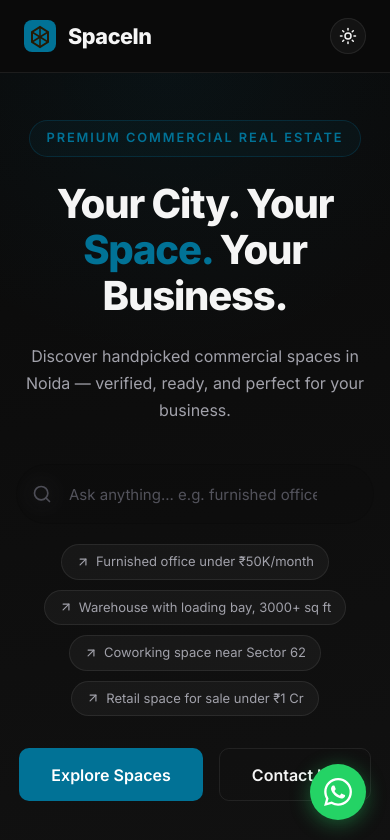
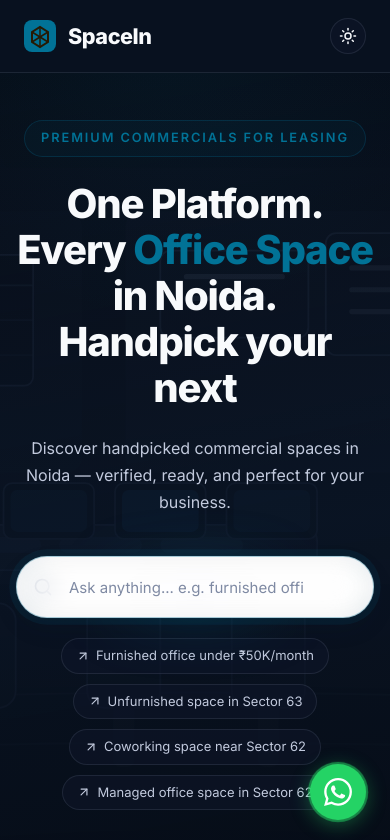
Before and after one commit to divyanshgoyal0804/SpaceIN, a Next.js app: page / in a window 390 px wide. Shown: the top 840 px of the page. Built offline with nearby package versions, Linux system fonts and the light colour scheme.

Commit message:
today's work

```diff
--- a/src/app/(site)/HomePage.module.css
+++ b/src/app/(site)/HomePage.module.css
@@ -7,7 +7,9 @@
   display: flex;
   align-items: center;
   justify-content: center;
-  background: linear-gradient(170deg, var(--bg-primary) 0%, var(--bg-secondary) 100%);
+  background:
+    linear-gradient(170deg, rgba(6, 11, 20, 0.66) 0%, rgba(9, 19, 34, 0.82) 54%, rgba(5, 11, 20, 0.92) 100%),
+    url('/office-space-bg.svg') center/cover no-repeat;
   position: relative;
   overflow: hidden;
 }
--- a/src/app/(site)/page.tsx
+++ b/src/app/(site)/page.tsx
@@ -1,5 +1,5 @@
 import Link from 'next/link';
-import { Building2, ShieldCheck, MapPin } from 'lucide-react';
+import { Building2, ShieldCheck, MapPin, Wallet, Settings, Wrench } from 'lucide-react';
 import HeroSearch from '@/components/homepage/HeroSearch';
 import styles from './HomePage.module.css';
 
@@ -22,6 +22,24 @@ const features = [
     description:
       'Strategic locations across Noida with excellent connectivity and infrastructure.',
   },
+  {
+    icon: Wallet,
+    title: 'Budget Friendly',
+    description:
+      'Flexible pricing options to suit every budget. Find the right space without compromising on quality or location.',
+  },
+  {
+    icon: Settings,
+    title: 'Managed Services',
+    description:
+      'End-to-end property management including maintenance, security, and support — so you can focus on your business.',
+  },
+  {
+    icon: Wrench,
+    title: 'Built to Suit',
+    description:
+      'Customizable spaces designed to meet your exact business needs, from layout to infrastructure.',
+  },
 ];
 
 export default function HomePage() {
@@ -30,10 +48,11 @@ export default function HomePage() {
       {/* Hero Section */}
       <section className={styles.hero}>
         <div className={styles.heroContainer}>
-          <p className={styles.heroEyebrow}>Premium Commercial Real Estate</p>
-          <h1 className={styles.heroHeadline}>
-            Your City. Your <span className={styles.heroAccent}>Space.</span> Your
-            Business.
+          <p className={styles.heroEyebrow}>Premium Commercials for leasing</p>
+            <h1 className={styles.heroHeadline}>
+            One Platform. Every <span className={styles.heroAccent}>Office Space </span>
+            in Noida.
+            <div>Handpick your next</div>
           </h1>
           <p className={styles.heroSub}>
             Discover handpicked commercial spaces in Noida — verified, ready, and
@@ -56,7 +75,7 @@ export default function HomePage() {
         <div className={styles.featuresContainer}>
           <h2 className={styles.featuresTitle}>Why SpaceIn?</h2>
           <p className={styles.featuresSubtitle}>
-            We take the complexity out of finding your next commercial space.
+            Because finding the right office shouldn't feel like a full-time job.
           </p>
           <div className={styles.featuresGrid}>
             {features.map((feature) => (
--- a/src/app/globals.css
+++ b/src/app/globals.css
@@ -1,30 +1,30 @@
 @import "tailwindcss";
 
 :root {
-  --bg-primary: #0a0a0a;
-  --bg-secondary: #111111;
-  --bg-tertiary: #1a1a1a;
-  --bg-card: #161616;
-  --text-primary: #f5f5f5;
-  --text-secondary: #a1a1aa;
-  --text-muted: #52525b;
+  --bg-primary: #08111f;
+  --bg-secondary: #10192c;
+  --bg-tertiary: #172238;
+  --bg-card: #162033;
+  --text-primary: #f8fafc;
+  --text-secondary: #c2cadd;
+  --text-muted: #7f8aa3;
   --accent: #017296;
   --accent-rgb: 1, 114, 150;
   --accent-hover: #025f80;
   --accent-foreground: #ffffff;
-  --border: rgba(255, 255, 255, 0.08);
-  --border-hover: rgba(255, 255, 255, 0.15);
-  --glass-bg: rgba(255, 255, 255, 0.04);
-  --glass-border: rgba(255, 255, 255, 0.08);
-  --glass-hover: rgba(255, 255, 255, 0.08);
-  --shadow: rgba(0, 0, 0, 0.5);
-  --overlay: rgba(0, 0, 0, 0.7);
-  --input-bg: rgba(255, 255, 255, 0.06);
-  --input-border: rgba(255, 255, 255, 0.12);
+  --border: rgba(148, 163, 184, 0.14);
+  --border-hover: rgba(148, 163, 184, 0.24);
+  --glass-bg: rgba(15, 23, 42, 0.56);
+  --glass-border: rgba(148, 163, 184, 0.14);
+  --glass-hover: rgba(15, 23, 42, 0.7);
+  --shadow: rgba(2, 6, 23, 0.55);
+  --overlay: rgba(2, 6, 23, 0.72);
+  --input-bg: rgba(15, 23, 42, 0.72);
+  --input-border: rgba(148, 163, 184, 0.18);
   --input-text: #f5f5f5;
-  --input-placeholder: #52525b;
-  --card-bg: #161616;
-  --card-border: rgba(255, 255, 255, 0.06);
+  --input-placeholder: #7f8aa3;
+  --card-bg: #162033;
+  --card-border: rgba(148, 163, 184, 0.1);
 }
 
 /* ============================================
@@ -50,30 +50,30 @@
    Dark Theme (Default)
    ============================================ */
 [data-theme="dark"] {
-  --bg-primary: #0a0a0a;
-  --bg-secondary: #111111;
-  --bg-tertiary: #1a1a1a;
-  --bg-card: #161616;
-  --text-primary: #f5f5f5;
-  --text-secondary: #a1a1aa;
-  --text-muted: #52525b;
+  --bg-primary: #08111f;
+  --bg-secondary: #10192c;
+  --bg-tertiary: #172238;
+  --bg-card: #162033;
+  --text-primary: #f8fafc;
+  --text-secondary: #c2cadd;
+  --text-muted: #7f8aa3;
   --accent: #017296;
   --accent-rgb: 1, 114, 150;
   --accent-hover: #025f80;
   --accent-foreground: #ffffff;
-  --border: rgba(255, 255, 255, 0.08);
-  --border-hover: rgba(255, 255, 255, 0.15);
-  --glass-bg: rgba(255, 255, 255, 0.04);
-  --glass-border: rgba(255, 255, 255, 0.08);
-  --glass-hover: rgba(255, 255, 255, 0.08);
-  --shadow: rgba(0, 0, 0, 0.5);
-  --overlay: rgba(0, 0, 0, 0.7);
-  --input-bg: rgba(255, 255, 255, 0.06);
-  --input-border: rgba(255, 255, 255, 0.12);
+  --border: rgba(148, 163, 184, 0.14);
+  --border-hover: rgba(148, 163, 184, 0.24);
+  --glass-bg: rgba(15, 23, 42, 0.56);
+  --glass-border: rgba(148, 163, 184, 0.14);
+  --glass-hover: rgba(15, 23, 42, 0.7);
+  --shadow: rgba(2, 6, 23, 0.55);
+  --overlay: rgba(2, 6, 23, 0.72);
+  --input-bg: rgba(15, 23, 42, 0.72);
+  --input-border: rgba(148, 163, 184, 0.18);
   --input-text: #f5f5f5;
-  --input-placeholder: #52525b;
-  --card-bg: #161616;
-  --card-border: rgba(255, 255, 255, 0.06);
+  --input-placeholder: #7f8aa3;
+  --card-bg: #162033;
+  --card-border: rgba(148, 163, 184, 0.1);
   --badge-bg: rgba(1, 114, 150, 0.15);
   --badge-text: #017296;
   --success: #22c55e;
@@ -137,6 +137,11 @@ html {
 body {
   min-height: 100%;
   background-color: var(--bg-primary);
+  background-image:
+    radial-gradient(circle at top left, rgba(1, 114, 150, 0.16), transparent 32%),
+    radial-gradient(circle at top right, rgba(59, 130, 246, 0.12), transparent 28%),
+    linear-gradient(180deg, var(--bg-primary) 0%, #091322 52%, #060b14 100%);
+  background-attachment: fixed;
   color: var(--text-primary);
   font-family: var(--font-inter), 'Inter', system-ui, -apple-system, sans-serif;
   -webkit-font-smoothing: antialiased;
@@ -509,7 +514,7 @@ select.input-field option {
 .platform-scene,
 .interior-scene {
   position: relative;
-  background: #050505;
+  background: linear-gradient(180deg, #08111f 0%, #10192c 54%, #060b14 100%);
   overflow: hidden;
 }
 
@@ -568,7 +573,7 @@ select.input-field option {
 .transform-scene {
   position: relative;
   height: 300vh;
-  background: #050505;
+  background: linear-gradient(180deg, #060b14 0%, #08111f 45%, #10192c 100%);
   overflow: hidden;
 }
 
@@ -787,7 +792,7 @@ select.input-field option {
   font-size: 0.7rem;
   font-weight: 600;
   color: var(--text-secondary);
-  background: rgba(0, 0, 0, 0.7);
+  background: rgba(15, 23, 42, 0.78);
   padding: 0.15rem 0.5rem;
   border-radius: 4px;
   white-space: nowrap;
@@ -847,7 +852,7 @@ select.input-field option {
 .dataviz-scene {
   position: relative;
   height: 150vh;
-  background: #050505;
+  background: linear-gradient(180deg, #08111f 0%, #0f1b2e 48%, #060b14 100%);
   overflow: hidden;
 }
 
@@ -1045,7 +1050,7 @@ select.input-field option {
   text-transform: uppercase;
   padding: 0.15rem 0.4rem;
   border-radius: 4px;
-  background: rgba(0, 0, 0, 0.3);
+  background: rgba(15, 23, 42, 0.52);
   color: var(--accent);
 }
 
@@ -1075,7 +1080,7 @@ select.input-field option {
 .cta-scene {
   position: relative;
   height: 100vh;
-  background: #050505;
+  background: linear-gradient(180deg, #050b14 0%, #08111f 45%, #0b1626 100%);
   overflow: hidden;
   display: flex;
   align-items: center;
@@ -1090,7 +1095,7 @@ select.input-field option {
 .cta-sky {
   position: absolute;
   inset: 0;
-  background: linear-gradient(180deg, #0a0a1a 0%, #1a1020 30%, #2d1a0f 60%, #1a0f05 80%, #050505 100%);
+  background: linear-gradient(180deg, #09111f 0%, #111c31 28%, #172945 56%, #0f1b2e 80%, #050b14 100%);
 }
 
 .cta-buildings {
@@ -1104,7 +1109,7 @@ select.input-field option {
 .building-silhouette {
   position: absolute;
   bottom: 0;
-  background: #0a0a0a;
+  background: #0d1727;
   border-top-left-radius: 2px;
   border-top-right-radius: 2px;
 }
--- a/src/components/chat/chat.module.css
+++ b/src/components/chat/chat.module.css
@@ -831,7 +831,7 @@
     position: fixed;
     inset: 0;
     z-index: 199;
-    background: rgba(0, 0, 0, 0.6);
+    background: rgba(5, 11, 20, 0.62);
     opacity: 0;
     pointer-events: none;
     transition: opacity 0.25s ease;
--- a/src/components/homepage/HeroSearch.module.css
+++ b/src/components/homepage/HeroSearch.module.css
@@ -5,11 +5,82 @@
   display: flex;
   flex-direction: column;
   gap: 20px;
+  position: relative;
+}
+
+.wrapper::before {
+  content: '';
+  position: absolute;
+  left: 50%;
+  top: -10px;
+  width: 84%;
+  height: 96px;
+  transform: translateX(-50%);
+  background: radial-gradient(circle at center, rgba(var(--accent-rgb), 0.18) 0%, rgba(var(--accent-rgb), 0.08) 34%, transparent 74%);
+  filter: blur(20px);
+  pointer-events: none;
+  z-index: 0;
 }
 
 .searchContainer {
   position: relative;
   width: 100%;
+  border-radius: 999px;
+  border: 1px solid rgba(var(--accent-rgb), 0.24);
+  background: color-mix(in srgb, var(--input-bg, rgba(255, 255, 255, 0.06)) 88%, rgba(var(--accent-rgb), 0.08));
+  box-shadow:
+    0 10px 24px rgba(2, 6, 23, 0.2),
+    0 1px 0 rgba(255, 255, 255, 0.06) inset,
+    0 0 0 1px rgba(var(--accent-rgb), 0.06);
+  transition:
+    border-color 0.25s ease,
+    box-shadow 0.25s ease,
+    background-color 0.25s ease;
+  z-index: 1;
+  overflow: visible;
+}
+
+.searchContainer::before {
+  content: '';
+  position: absolute;
+  inset: 0;
+  border-radius: inherit;
+  background: transparent;
+  box-shadow: 0 0 0 0 rgba(var(--accent-rgb), 0.34);
+  animation: searchPulseRing 2s ease-out infinite;
+  pointer-events: none;
+  z-index: -1;
+}
+
+.searchContainer::after {
+  content: '';
+  position: absolute;
+  inset: -1px;
+  border-radius: inherit;
+  pointer-events: none;
+  opacity: 0;
+  box-shadow: 0 0 0 4px rgba(var(--accent-rgb), 0.2);
+  transition: opacity 0.25s ease;
+}
+
+.searchContainer:hover {
+  border-color: rgba(var(--accent-rgb), 0.34);
+  box-shadow:
+    0 12px 28px rgba(2, 6, 23, 0.22),
+    0 1px 0 rgba(255, 255, 255, 0.08) inset,
+    0 0 0 1px rgba(var(--accent-rgb), 0.14);
+}
+
+.searchContainer:focus-within {
+  border-color: rgba(var(--accent-rgb), 0.56);
+  box-shadow:
+    0 14px 32px rgba(2, 6, 23, 0.24),
+    0 1px 0 rgba(255, 255, 255, 0.1) inset,
+    0 0 0 1px rgba(var(--accent-rgb), 0.22);
+}
+
+.searchContainer:focus-within::after {
+  opacity: 1;
 }
 
 .input {
@@ -20,34 +91,48 @@
   color: var(--text-primary);
   font-size: 15px;
   outline: none;
-  transition: border-color 0.2s ease, background 0.2s ease, box-shadow 0.2s ease;
-  background: rgba(255, 255, 255, 0.06);
-  border: 1px solid rgba(255, 255, 255, 0.12);
+  transition: color 0.25s ease, background 0.25s ease;
+  background: transparent;
+  border: none;
   backdrop-filter: blur(12px);
   -webkit-backdrop-filter: blur(12px);
 }
 
 :global([data-theme="light"]) .input {
-  background: rgba(0, 0, 0, 0.04);
-  border: 1px solid rgba(0, 0, 0, 0.12);
+  background: transparent;
+}
+
+:global([data-theme="light"]) .searchContainer {
+  border-color: rgba(var(--accent-rgb), 0.22);
+  background: rgba(255, 255, 255, 0.94);
+  box-shadow:
+    0 10px 24px rgba(15, 23, 42, 0.11),
+    0 0 0 1px rgba(var(--accent-rgb), 0.06);
 }
 
 @media (prefers-color-scheme: light) {
   :global(.light) .input,
   :global(body:not(.dark)) .input {
-    background: rgba(0, 0, 0, 0.04);
-    border: 1px solid rgba(0, 0, 0, 0.12);
+    background: transparent;
+  }
+
+  :global(.light) .searchContainer,
+  :global(body:not(.dark)) .searchContainer {
+    border-color: rgba(var(--accent-rgb), 0.22);
+    background: rgba(255, 255, 255, 0.94);
+    box-shadow:
+      0 10px 24px rgba(15, 23, 42, 0.11),
+      0 0 0 1px rgba(var(--accent-rgb), 0.06);
   }
 }
 
 .input:focus {
-  border-color: rgba(1, 114, 150, 0.5);
-  background: var(--bg-card);
-  box-shadow: 0 0 0 4px rgba(1, 114, 150, 0.08);
+  background: transparent;
+  box-shadow: none;
 }
 
 :global(body:not(.dark)) .input:focus {
-  background: rgba(0, 0, 0, 0.06);
+  background: transparent;
 }
 
 .input::placeholder {
@@ -61,6 +146,15 @@
   transform: translateY(-50%);
   color: var(--text-muted, #9ca3af);
   pointer-events: none;
+  transition: color 0.25s ease;
+}
+
+.searchContainer:hover .searchIcon {
+  color: var(--text-secondary, #c2cadd);
+}
+
+.searchContainer:focus-within .searchIcon {
+  color: var(--accent);
 }
 
 .sendButton {
@@ -79,13 +173,18 @@
   justify-content: center;
   opacity: 0;
   pointer-events: none;
-  transition: opacity 0.2s ease;
+  transition: opacity 0.25s ease, filter 0.25s ease;
   cursor: pointer;
+  box-shadow: 0 6px 16px rgba(var(--accent-rgb), 0.32);
 }
 
 .sendButton.visible {
   opacity: 1;
   pointer-events: auto;
+}
+
+.sendButton.visible:hover {
+  filter: brightness(1.06);
 }
 
 .promptChips {
@@ -114,3 +213,27 @@
   color: var(--accent);
   background: rgba(1, 114, 150, 0.06);
 }
+
+@keyframes searchPulseRing {
+  0% {
+    box-shadow: 0 0 0 0 rgba(var(--accent-rgb), 0.34);
+    opacity: 0.8;
+  }
+
+  70% {
+    box-shadow: 0 0 0 22px rgba(var(--accent-rgb), 0);
+    opacity: 0;
+  }
+
+  100% {
+    box-shadow: 0 0 0 22px rgba(var(--accent-rgb), 0);
+    opacity: 0;
+  }
+}
+
+@media (prefers-reduced-motion: reduce) {
+  .searchContainer::before {
+    animation: none;
+    opacity: 0;
+  }
+}
--- a/src/components/homepage/HeroSearch.tsx
+++ b/src/components/homepage/HeroSearch.tsx
@@ -6,9 +6,9 @@ import styles from './HeroSearch.module.css';
 
 const SUGGESTIONS = [
   'Furnished office under ₹50K/month',
-  'Warehouse with loading bay, 3000+ sq ft',
+  'Unfurnished space in Sector 63',
   'Coworking space near Sector 62',
-  'Retail space for sale under ₹1 Cr',
+  'Managed office space in Sector 62',
 ];
 
 export default function HeroSearch() {
@@ -41,6 +41,9 @@ export default function HeroSearch() {
         </svg>
         <input
           className={styles.input}
+          type="search"
+          aria-label="Search commercial spaces"
+          autoComplete="off"
           placeholder="Ask anything... e.g. furnished office under ₹50,000/month in Sector 62"
           value={query}
           onChange={(e) => setQuery(e.target.value)}
--- a/src/components/homepage/Scene1Hero.module.css
+++ b/src/components/homepage/Scene1Hero.module.css
@@ -6,7 +6,7 @@
   align-items: center;
   justify-content: center;
   overflow: hidden;
-  background: #050505;
+  background: linear-gradient(180deg, #050b14 0%, #08111f 52%, #0d1727 100%);
 }
 
 .heroLayer {
@@ -18,7 +18,7 @@
 .heroCityBg {
   width: 100%;
   height: 120%;
-  background: linear-gradient(180deg, #0a0a1a 0%, #111122 40%, #1a1a2e 70%, #0a0a0a 100%);
+  background: linear-gradient(180deg, #08111f 0%, #10192c 34%, #172238 68%, #08111f 100%);
   position: relative;
 }
 
@@ -49,25 +49,25 @@
   right: 5%;
   height: 50%;
   background:
-    linear-gradient(to top, #1a1a2e 0%, transparent 80%) no-repeat 10% 100% / 60px 180px,
-    linear-gradient(to top, #1a1a2e 0%, transparent 80%) no-repeat 18% 100% / 45px 240px,
-    linear-gradient(to top, #1a1a2e 0%, transparent 80%) no-repeat 25% 100% / 70px 200px,
-    linear-gradient(to top, #1a1a2e 0%, transparent 80%) no-repeat 35% 100% / 50px 280px,
-    linear-gradient(to top, #1a1a2e 0%, transparent 80%) no-repeat 42% 100% / 40px 160px,
-    linear-gradient(to top, #1a1a2e 0%, transparent 80%) no-repeat 50% 100% / 65px 320px,
-    linear-gradient(to top, #1a1a2e 0%, transparent 80%) no-repeat 58% 100% / 55px 220px,
-    linear-gradient(to top, #1a1a2e 0%, transparent 80%) no-repeat 66% 100% / 48px 260px,
-    linear-gradient(to top, #1a1a2e 0%, transparent 80%) no-repeat 74% 100% / 60px 190px,
-    linear-gradient(to top, #1a1a2e 0%, transparent 80%) no-repeat 82% 100% / 70px 300px,
-    linear-gradient(to top, #1a1a2e 0%, transparent 80%) no-repeat 90% 100% / 45px 170px;
+    linear-gradient(to top, #172238 0%, transparent 80%) no-repeat 10% 100% / 60px 180px,
+    linear-gradient(to top, #172238 0%, transparent 80%) no-repeat 18% 100% / 45px 240px,
+    linear-gradient(to top, #172238 0%, transparent 80%) no-repeat 25% 100% / 70px 200px,
+    linear-gradient(to top, #172238 0%, transparent 80%) no-repeat 35% 100% / 50px 280px,
+    linear-gradient(to top, #172238 0%, transparent 80%) no-repeat 42% 100% / 40px 160px,
+    linear-gradient(to top, #172238 0%, transparent 80%) no-repeat 50% 100% / 65px 320px,
+    linear-gradient(to top, #172238 0%, transparent 80%) no-repeat 58% 100% / 55px 220px,
+    linear-gradient(to top, #172238 0%, transparent 80%) no-repeat 66% 100% / 48px 260px,
+    linear-gradient(to top, #172238 0%, transparent 80%) no-repeat 74% 100% / 60px 190px,
+    linear-gradient(to top, #172238 0%, transparent 80%) no-repeat 82% 100% / 70px 300px,
+    linear-gradient(to top, #172238 0%, transparent 80%) no-repeat 90% 100% / 45px 170px;
 }
 
 .heroGradientOverlay {
   width: 100%;
   height: 100%;
   background:
-    radial-gradient(ellipse at 50% 50%, transparent 40%, rgba(5, 5, 5, 0.8) 100%),
-    linear-gradient(180deg, rgba(5, 5, 5, 0.3) 0%, transparent 30%, transparent 70%, rgba(5, 5, 5, 0.9) 100%);
+    radial-gradient(ellipse at 50% 50%, transparent 40%, rgba(5, 11, 20, 0.82) 100%),
+    linear-gradient(180deg, rgba(5, 11, 20, 0.28) 0%, transparent 30%, transparent 70%, rgba(5, 11, 20, 0.9) 100%);
 }
 
 .heroContent {
--- a/src/components/layout/Header.module.css
+++ b/src/components/layout/Header.module.css
@@ -109,7 +109,7 @@
   position: fixed;
   inset: 0;
   z-index: 9998;
-  background: rgba(0, 0, 0, 0.6);
+  background: rgba(5, 11, 20, 0.62);
 }
 
 .mobileDrawer {
--- a/src/components/properties/PropertyFilters.tsx
+++ b/src/components/properties/PropertyFilters.tsx
@@ -1476,7 +1476,7 @@ export default function PropertyFilters() {
           position: fixed;
           inset: 0;
           z-index: 999;
-          background: rgba(0, 0, 0, 0.6);
+          background: rgba(5, 11, 20, 0.62);
           animation: pfFadeIn 0.2s ease;
         }
         .pf-drawer {
```
Also changed, not shown: public/office-space-bg.svg (added).
